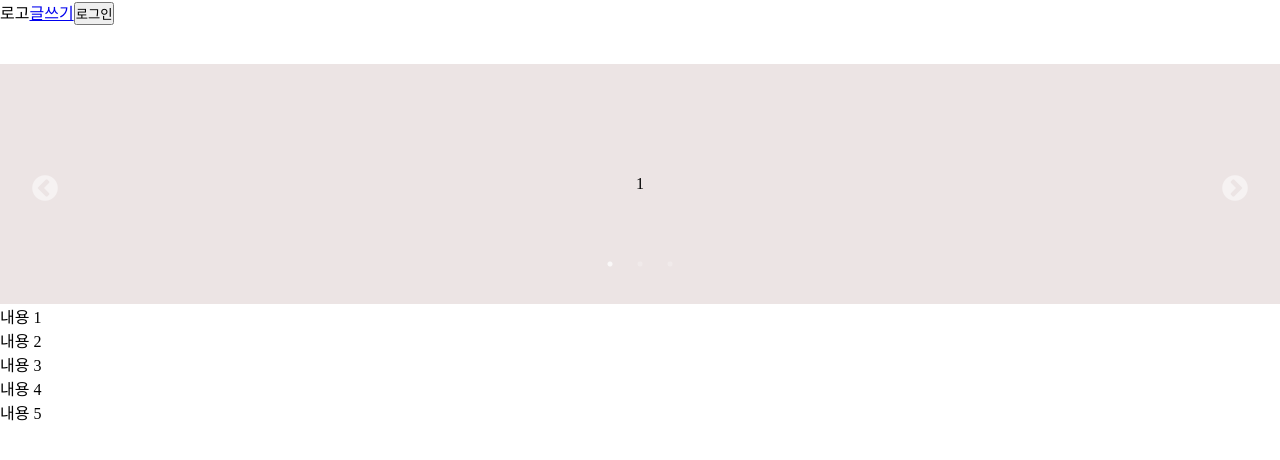
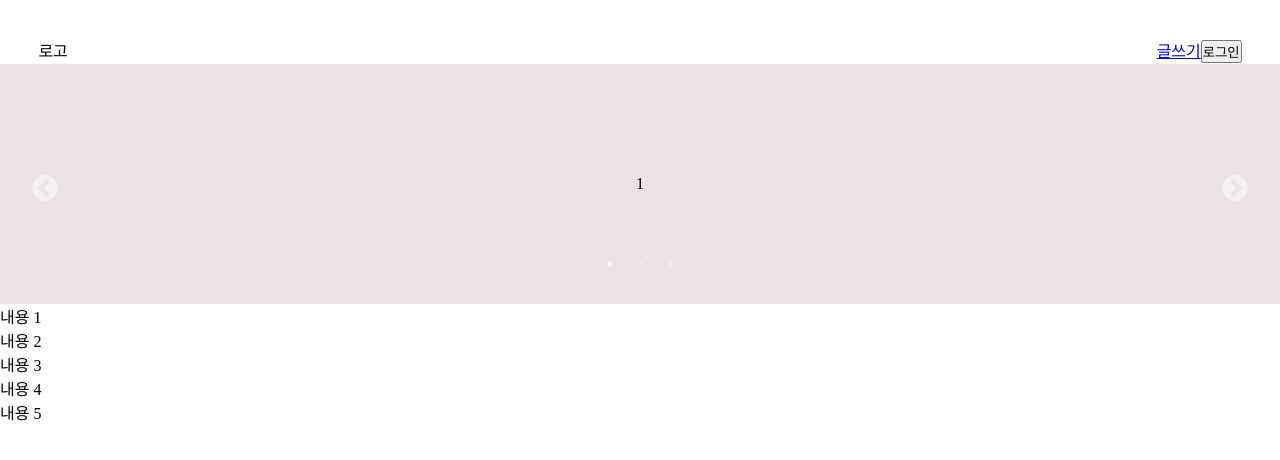
Before and after one commit to hyeonseong2023/CoCo, a React (Create React App) app in the folder frontend/: page / in a window 1280 px wide. Shown: the top 460 px of the page. Built offline with nearby package versions, Linux system fonts and the light colour scheme; a web font is replaced by a local one.

Commit message:
추가 내용 커밋
스타일 조금 건드림.
로고 버튼틀 margin:3%

```diff
--- a/frontend/src/css/Banner.css
+++ b/frontend/src/css/Banner.css
@@ -38,6 +38,7 @@
     flex-direction: column;
     justify-content: center;
     height: 30vh;
+
   }
 
   .Banner-container>div{
--- a/frontend/src/css/Header.css
+++ b/frontend/src/css/Header.css
@@ -54,3 +54,12 @@
 .header-container{
     display: flex;
 }
+
+.header-buttons {
+    flex: 1;
+    text-align: right;
+    margin: 3%
+}
+.header-logo{
+    margin: 3%;
+}
```
